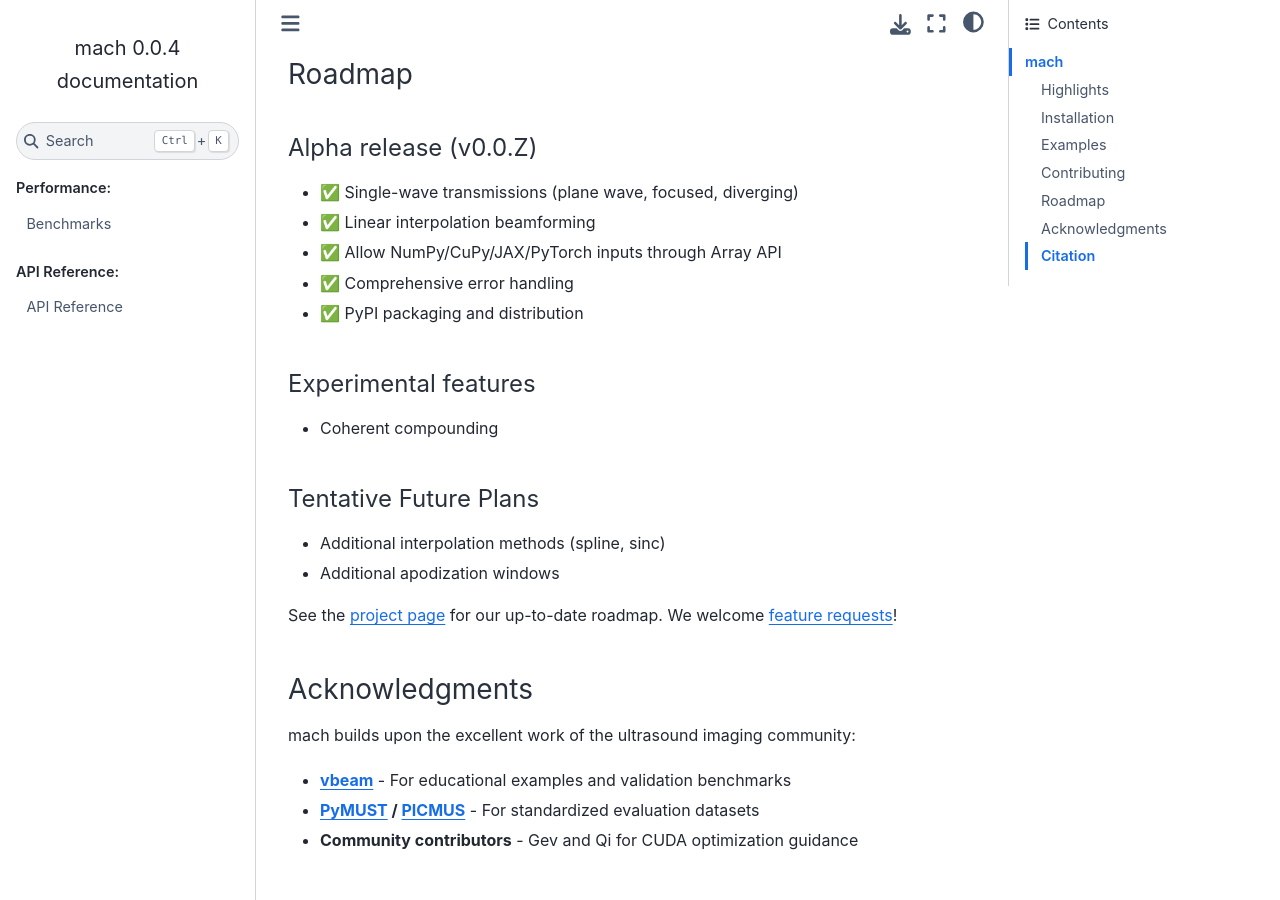
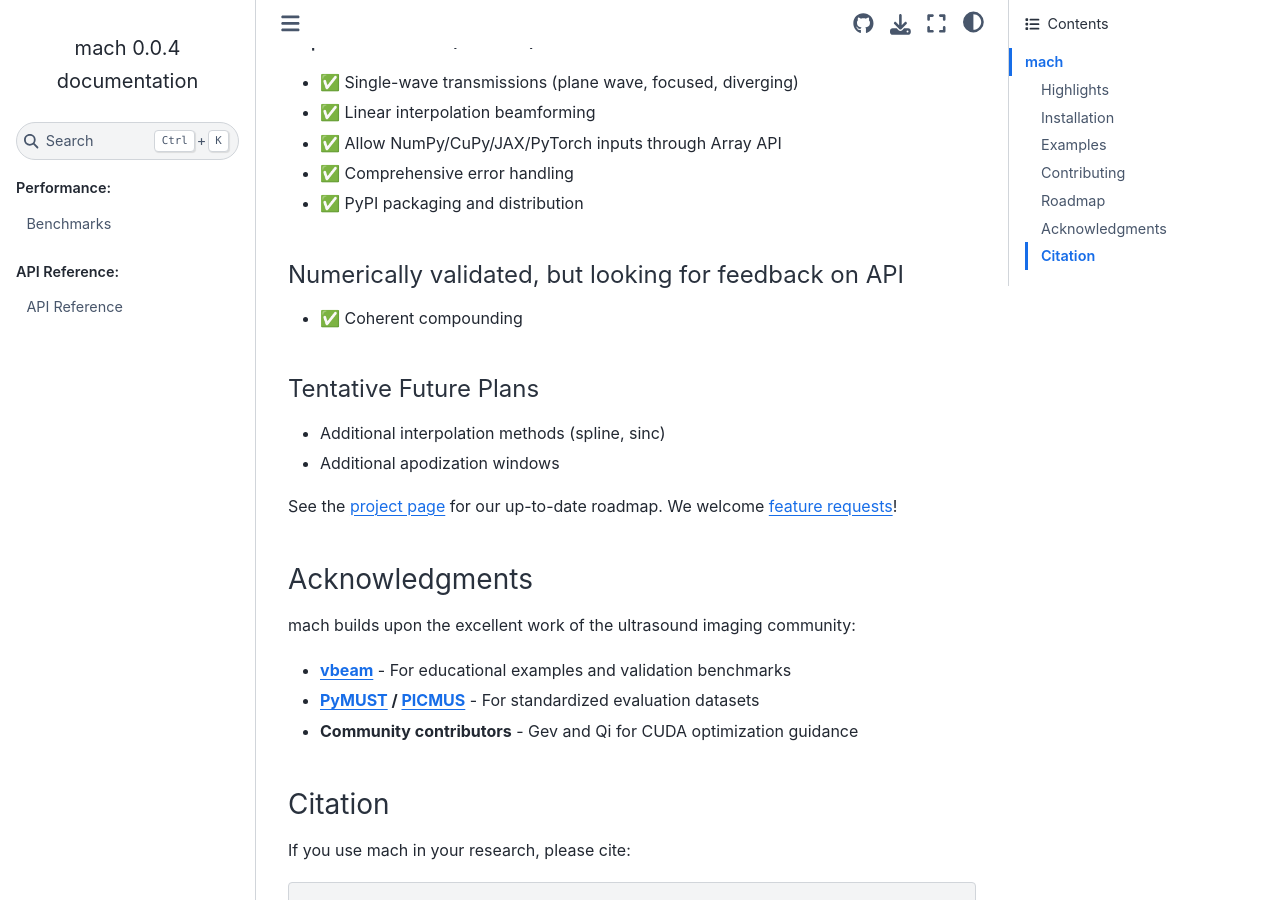
Before and after one commit to Forest-Neurotech/mach, a Sphinx documentation site: the page built from docs/index.rst, in a window 1280 px wide and 900 px high, scrolled down 2033 px. Built offline with Sphinx 7.4.7 and the Sphinx Book theme 1.1.4, drawn with Linux system fonts in a browser that asks for light colours; pages that are not in the unit, such as notebooks, are missing from menus; some of the changed text lies outside the part shown.

```diff
--- a/README.md
+++ b/README.md
@@ -71,8 +71,8 @@ We welcome contributions! Please see [CONTRIBUTING.md](https://github.com/Forest
 - ✅ Comprehensive error handling
 - ✅ PyPI packaging and distribution
 
-### Experimental features
-- Coherent compounding
+### Numerically validated, but looking for feedback on API
+- ✅ Coherent compounding
 
 ### Tentative Future Plans
 - Additional interpolation methods (spline, sinc)
--- a/docs/conf.py
+++ b/docs/conf.py
@@ -69,6 +69,10 @@ exclude_patterns = ["_build", "Thumbs.db", ".DS_Store"]
 # a list of builtin themes.
 #
 html_theme = "sphinx_book_theme"
+html_theme_options = {
+    "use_repository_button": True,
+    "repository_url": "https://github.com/Forest-Neurotech/mach",
+}
 
 # Add any paths that contain custom static files (such as style sheets) here,
 # relative to this directory. They are copied after the builtin static files,
--- a/docs/index.rst
+++ b/docs/index.rst
@@ -1,9 +1,5 @@
 mach
 ==============================================================
-
-.. note::
-
-   🚧 This documentation is under construction.
 
 .. include:: ../README.md
    :parser: myst_parser.sphinx_
```
Also changed, not shown: 1 other file.
